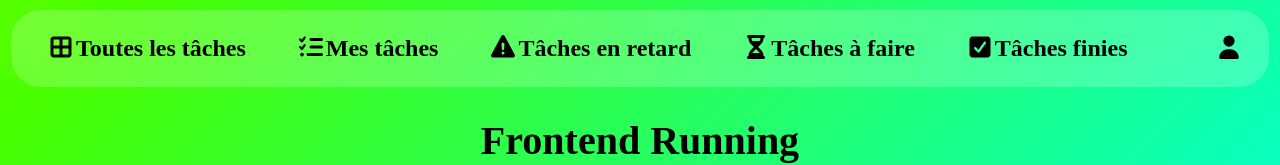
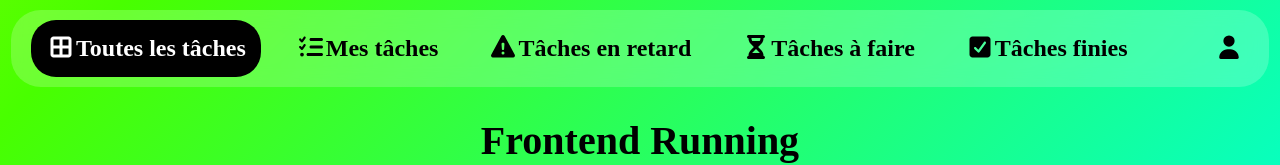
Before and after one commit to Riders08/task-manager-fullstack, a React (Vite) app in the folder frontend/task-manager/: page / in a window 1280 px wide. Shown: the top 165 px of the page. Built offline with nearby package versions, Linux system fonts and the light colour scheme; no server answers.

Commit message:
✨ Demarrage de l'initialisation du localStorage de connection

```diff
--- a/frontend/task-manager/package.json
+++ b/frontend/task-manager/package.json
@@ -14,7 +14,8 @@
     "@fortawesome/react-fontawesome": "^3.3.0",
     "react": "^19.2.4",
     "react-datepicker": "^9.1.0",
-    "react-dom": "^19.2.4"
+    "react-dom": "^19.2.4",
+    "sweetalert2": "^11.26.24"
   },
   "devDependencies": {
     "@eslint/js": "^9.39.4",
--- a/frontend/task-manager/src/App.jsx
+++ b/frontend/task-manager/src/App.jsx
@@ -9,6 +9,7 @@ import MenuBarre from './MenuBarre.jsx';
 import './App.css'
 
 function App() {
+  const ActualUser = localStorage.getItem("Admin");
   const [tasks, setTasks] = useState([]); // Liste des tâches
   const [users, setUsers] = useState([]);
   const [input, setInput] = useState("");
@@ -166,7 +167,10 @@ function App() {
 
   return (
     <div className="container">
-      <MenuBarre/>
+      <MenuBarre
+        filtered={filtered}
+        setFiltered={setFiltered}
+      />
       <h1 className="title_temporary">Frontend Running</h1>
       <h2 className="subtitle-tasks-list">Liste des tâches (Tâches restantes : <span><CompteurTask listTasks={tasks}/></span>)</h2>
       <div className="list-task">
--- a/frontend/task-manager/src/MenuBarre.jsx
+++ b/frontend/task-manager/src/MenuBarre.jsx
@@ -1,6 +1,17 @@
+import { useState, useEffect } from "react";
 import { FontAwesomeIcon } from "@fortawesome/react-fontawesome";
 import { faUser, faBorderAll, faSquareCheck, faListCheck, faTriangleExclamation, faHourglassHalf } from "@fortawesome/free-solid-svg-icons";
+import Swal from "sweetalert2";
+
 function MenuBarre({filtered, setFiltered}){
+    const [connected, setConnected] = useState(() =>{
+        const data = localStorage.getItem("Admin");
+        return data && data !== "null" ? data : null;
+    })
+    useEffect(()=>{
+        localStorage.setItem("Admin", connected ?? "null");
+    }, [connected]);
+    const check_connected = connected !== null;
     return (
         <div className="menu">
             <span className={filtered === "all" ? "all element-barre" : "element-barre"} onClick={() => setFiltered("all")}><FontAwesomeIcon icon={faBorderAll} />Toutes les tâches</span>
@@ -8,7 +19,7 @@ function MenuBarre({filtered, setFiltered}){
             <span className={filtered === "late" ? "late element-barre" : "element-barre"} onClick={() => setFiltered("late")}><FontAwesomeIcon icon={faTriangleExclamation} />Tâches en retard</span>
             <span className={filtered === "todo" ? "todo element-barre" : "element-barre"} onClick={() => setFiltered("todo")}><FontAwesomeIcon icon={faHourglassHalf} />Tâches à faire</span>
             <span className={filtered === "done" ? "done element-barre" : "element-barre"} onClick={() => setFiltered("done")}><FontAwesomeIcon icon={faSquareCheck} />Tâches finies</span>
-            <span className="element-barre element-barre-connection"><FontAwesomeIcon icon={faUser} /></span>
+            <span className="element-barre element-barre-connection" onClick={() => setConnected(check_connected ? null :  localStorage.setItem("Admin", "Lucas"))}>{check_connected ? connected : <FontAwesomeIcon icon={faUser}/> }</span>
         </div>
     )
 }
```
Also changed, not shown: 1 other file (tests, documents, lock files or other folders).
